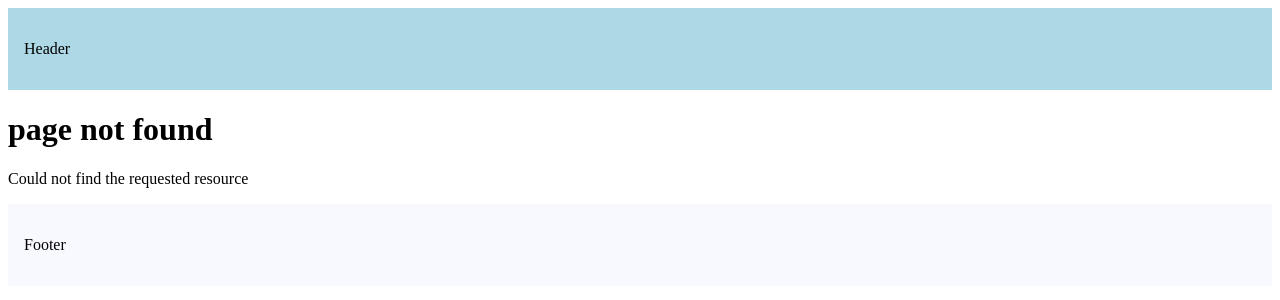
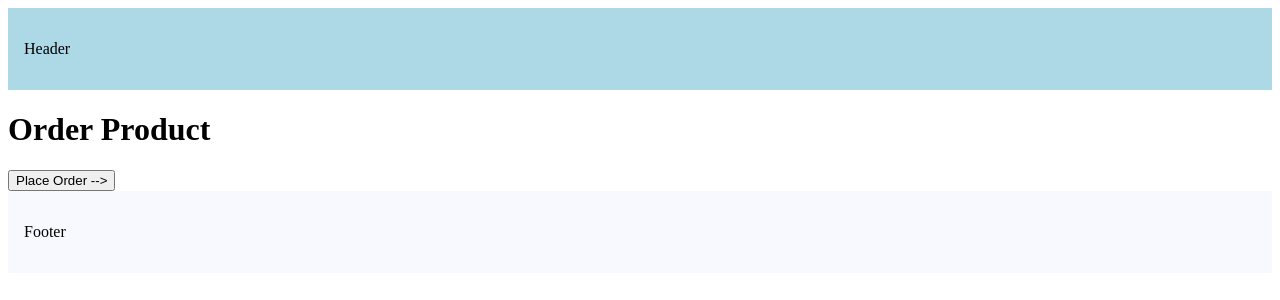
Before and after one commit to TanishqRawat0112/hello-world, a Next.js app: page /order-product in a window 1280 px wide. Before the commit this address had no page. Shown: the top 300 px of the page. Built offline with nearby package versions, Linux system fonts and the light colour scheme.

Commit message:
programmatic_navigation

```diff
--- /dev/null
+++ b/src/app/order-product/page.tsx
@@ -0,0 +1,26 @@
+"use client";
+
+import { useRouter } from "next/navigation"
+import { useState } from "react";
+
+export default function OrderProduct(){
+    const [isClicked,setIsClicked]=useState(false);
+    const router=useRouter();
+    const handleClick=()=>{
+        setIsClicked(true);
+        setTimeout(()=>{
+            router.push("/");
+        },2000)
+    }
+    return(
+        <>
+        <h1>Order Product</h1>
+            <button
+                onClick={handleClick}
+            >
+                {isClicked ? "Placing . . . " : "Place Order --> "}
+            </button>
+        </>
+
+    )
+}
```
